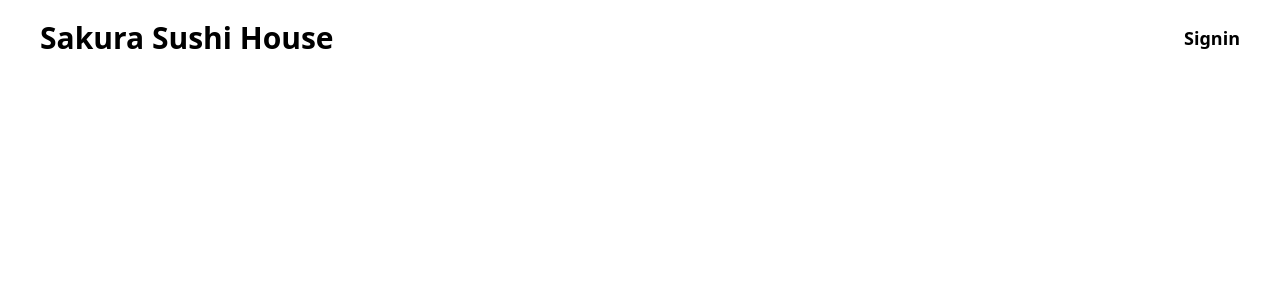
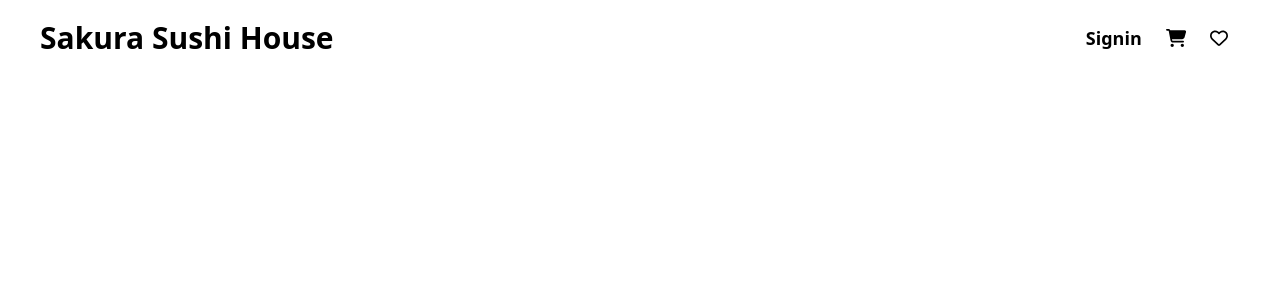
Before and after one commit to mechztcc/Sakura-Sushi-House-Nuxt, a Nuxt app: page / in a window 1280 px wide. Shown: the top 300 px of the page. Built offline with nearby package versions, Linux system fonts and the light colour scheme.

Commit message:
feat: added fontawesome icons

```diff
--- a/components/Navbar/index.vue
+++ b/components/Navbar/index.vue
@@ -1,7 +1,17 @@
 <template>
   <div class="flex justify-between px-5 md:px-10 p-5">
     <h1 class="text-3xl font-bold">Sakura Sushi House</h1>
-    <button class="hover:text-green-400 font-semibold text-lg">Signin</button>
+    <div class="flex items-center">
+      <button class="hover:text-green-400 font-semibold text-lg mx-3">
+        Signin
+      </button>
+      <button class="hover:text-green-400 font-semibold text-lg mx-3">
+        <font-awesome-icon :icon="['fas', 'cart-shopping']" />
+      </button>
+      <button class="hover:text-green-400 font-semibold text-lg mx-3">
+        <font-awesome-icon :icon="['far', 'heart']" />
+      </button>
+    </div>
   </div>
 </template>
 
--- a/nuxt.config.ts
+++ b/nuxt.config.ts
@@ -2,7 +2,10 @@
 export default defineNuxtConfig({
   devtools: { enabled: true },
   modules: ["@nuxt/test-utils/module"],
-  css: ["~/assets/css/main.css"],
+  css: [
+    "~/assets/css/main.css",
+    "@fortawesome/fontawesome-svg-core/styles.css",
+  ],
   app: {
     head: {
       bodyAttrs: {
--- a/package.json
+++ b/package.json
@@ -21,5 +21,10 @@
     "vitest": "^1.2.0",
     "vue": "^3.4.10",
     "vue-router": "^4.2.5"
+  },
+  "dependencies": {
+    "@fortawesome/free-regular-svg-icons": "^6.5.1",
+    "@fortawesome/free-solid-svg-icons": "^6.5.1",
+    "@fortawesome/vue-fontawesome": "^3.0.5"
   }
 }
--- /dev/null
+++ b/plugins/fontawesome.js
@@ -0,0 +1,12 @@
+import { library, config } from "@fortawesome/fontawesome-svg-core";
+import { FontAwesomeIcon } from "@fortawesome/vue-fontawesome";
+import { fas } from "@fortawesome/free-solid-svg-icons";
+import { far } from "@fortawesome/free-regular-svg-icons";
+
+config.autoAddCss = false;
+library.add(fas);
+library.add(far);
+
+export default defineNuxtPlugin((nuxtApp) => {
+  nuxtApp.vueApp.component("font-awesome-icon", FontAwesomeIcon, {});
+});
```
Also changed, not shown: 1 other file (tests, documents, lock files or other folders).
